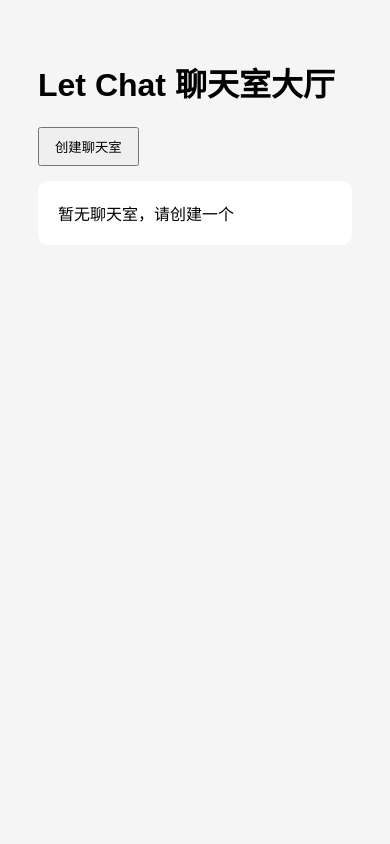
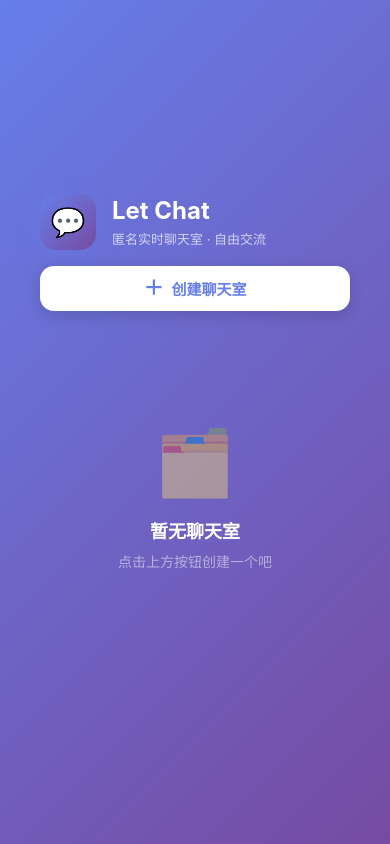
Before and after one commit to Li3NGa/-, a Flask app: page / in a window 390 px wide. Run offline with Flask 3, Linux system fonts and the light colour scheme; data that the repository does not hold is empty.

Commit message:
fix: resolve online count bug and beautify lobby UI
- Fix disconnect handler: pop user from tracking dicts before emitting online count/users

- Fix get_online_count: fall back to local user list when Redis returns 0

- Redesign lobby with modern card layout, gradient theme, hover effects

- Add lobby CSS styles matching chat room design language

```diff
--- a/static/css/style.css
+++ b/static/css/style.css
@@ -444,3 +444,189 @@ body {
         transform: none;
     }
 }
+
+/* ===== Lobby ===== */
+
+.lobby-container {
+    width: 100%;
+    max-width: 800px;
+    margin: 0 auto;
+    padding: 40px 20px;
+}
+
+.lobby-header {
+    display: flex;
+    justify-content: space-between;
+    align-items: center;
+    margin-bottom: 32px;
+    flex-wrap: wrap;
+    gap: 16px;
+}
+
+.header-content {
+    display: flex;
+    align-items: center;
+    gap: 16px;
+}
+
+.header-icon {
+    width: 56px;
+    height: 56px;
+    background: linear-gradient(135deg, #667eea 0%, #764ba2 100%);
+    border-radius: 16px;
+    display: flex;
+    justify-content: center;
+    align-items: center;
+    font-size: 28px;
+    box-shadow: 0 8px 24px rgba(102,126,234,0.3);
+}
+
+.lobby-header h1 {
+    margin: 0;
+    font-size: 24px;
+    color: white;
+}
+
+.lobby-header p {
+    margin: 4px 0 0 0;
+    font-size: 13px;
+    color: rgba(255,255,255,0.7);
+}
+
+.create-btn {
+    background: white;
+    color: #667eea;
+    border: none;
+    border-radius: 14px;
+    padding: 12px 20px;
+    font-size: 15px;
+    font-weight: 600;
+    cursor: pointer;
+    display: flex;
+    align-items: center;
+    gap: 8px;
+    transition: all 0.2s;
+    box-shadow: 0 4px 16px rgba(0,0,0,0.15);
+}
+
+.create-btn:hover {
+    transform: translateY(-2px);
+    box-shadow: 0 8px 24px rgba(0,0,0,0.2);
+}
+
+.create-btn span:first-child {
+    font-size: 20px;
+    line-height: 1;
+}
+
+.rooms-grid {
+    display: flex;
+    flex-direction: column;
+    gap: 16px;
+}
+
+.loading-state {
+    text-align: center;
+    color: rgba(255,255,255,0.6);
+    padding: 60px 0;
+    font-size: 15px;
+}
+
+.empty-state {
+    text-align: center;
+    padding: 80px 20px;
+    color: rgba(255,255,255,0.8);
+}
+
+.empty-icon {
+    font-size: 64px;
+    margin-bottom: 16px;
+    opacity: 0.5;
+}
+
+.empty-state p {
+    margin: 0 0 8px 0;
+    font-size: 18px;
+    font-weight: 600;
+    color: white;
+}
+
+.empty-state span {
+    font-size: 14px;
+    color: rgba(255,255,255,0.5);
+}
+
+.room-card {
+    background: white;
+    border-radius: 16px;
+    padding: 20px 24px;
+    display: flex;
+    align-items: center;
+    gap: 16px;
+    cursor: pointer;
+    transition: all 0.2s;
+    box-shadow: 0 4px 16px rgba(0,0,0,0.08);
+}
+
+.room-card:hover {
+    transform: translateX(4px);
+    box-shadow: 0 8px 32px rgba(0,0,0,0.15);
+}
+
+.room-card-icon {
+    width: 48px;
+    height: 48px;
+    background: linear-gradient(135deg, #667eea 0%, #764ba2 100%);
+    border-radius: 12px;
+    display: flex;
+    justify-content: center;
+    align-items: center;
+    font-size: 22px;
+    flex-shrink: 0;
+}
+
+.room-card-body {
+    flex: 1;
+    min-width: 0;
+}
+
+.room-card-body h2 {
+    margin: 0 0 4px 0;
+    font-size: 17px;
+    color: #2d3748;
+    overflow: hidden;
+    text-overflow: ellipsis;
+    white-space: nowrap;
+}
+
+.room-card-body p {
+    margin: 0;
+    font-size: 14px;
+    color: #718096;
+    overflow: hidden;
+    text-overflow: ellipsis;
+    white-space: nowrap;
+}
+
+.room-card-arrow {
+    font-size: 20px;
+    color: #a0aec0;
+    transition: all 0.2s;
+    flex-shrink: 0;
+}
+
+.room-card:hover .room-card-arrow {
+    color: #667eea;
+    transform: translateX(4px);
+}
+
+@media (max-width: 600px) {
+    .lobby-header {
+        flex-direction: column;
+        align-items: stretch;
+    }
+
+    .create-btn {
+        justify-content: center;
+    }
+}
--- a/templates/rooms.html
+++ b/templates/rooms.html
@@ -3,17 +3,29 @@
 <head>
 <meta charset="UTF-8">
 <meta name="viewport" content="width=device-width, initial-scale=1.0">
-<title>Let Chat 聊天室大厅</title>
-<style>
-body{font-family:Arial;padding:30px;background:#f5f5f5}
-.room{background:white;padding:20px;margin:15px 0;border-radius:10px}
-button{padding:8px 15px;cursor:pointer}
-</style>
+<title>Let Chat - 聊天室大厅</title>
+<link rel="stylesheet" href="/static/css/style.css">
 </head>
 <body>
-<h1>Let Chat 聊天室大厅</h1>
-<button onclick="createRoom()">创建聊天室</button>
-<div id="rooms"></div>
+<div class="lobby-container">
+    <header class="lobby-header">
+        <div class="header-content">
+            <div class="header-icon">💬</div>
+            <div>
+                <h1>Let Chat</h1>
+                <p>匿名实时聊天室 · 自由交流</p>
+            </div>
+        </div>
+        <button class="create-btn" onclick="createRoom()">
+            <span>＋</span>
+            <span>创建聊天室</span>
+        </button>
+    </header>
+
+    <div class="rooms-grid" id="rooms">
+        <div class="loading-state">加载中...</div>
+    </div>
+</div>
 
 <script>
 function escapeHtml(text){
@@ -28,15 +40,23 @@ async function loadRooms(){
  const box=document.getElementById('rooms');
 
  if(!rooms.length){
-   box.innerHTML='<div class="room">暂无聊天室，请创建一个</div>';
+   box.innerHTML=`
+   <div class="empty-state">
+     <div class="empty-icon">🗂️</div>
+     <p>暂无聊天室</p>
+     <span>点击上方按钮创建一个吧</span>
+   </div>`;
    return;
  }
 
  box.innerHTML=rooms.map(r=>`
- <div class="room">
-   <h2>${escapeHtml(r.name)}</h2>
-   <p>${escapeHtml(r.description || '暂无介绍')}</p>
-   <button onclick="joinRoom(${r.id})">进入聊天室</button>
+ <div class="room-card" onclick="joinRoom(${r.id})">
+   <div class="room-card-icon">📢</div>
+   <div class="room-card-body">
+     <h2>${escapeHtml(r.name)}</h2>
+     <p>${escapeHtml(r.description || '暂无介绍')}</p>
+   </div>
+   <div class="room-card-arrow">→</div>
  </div>
  `).join('');
 }
@@ -49,10 +69,12 @@ async function createRoom(){
  const name=prompt('请输入聊天室名称');
  if(!name)return;
 
+ const desc=prompt('请输入聊天室描述（可留空）') || '';
+
  await fetch('/api/rooms/create',{
   method:'POST',
   headers:{'Content-Type':'application/json'},
-  body:JSON.stringify({name})
+  body:JSON.stringify({name,description:desc})
  });
 
  loadRooms();
```
Also changed, not shown: events.py (+9 -6 lines).
